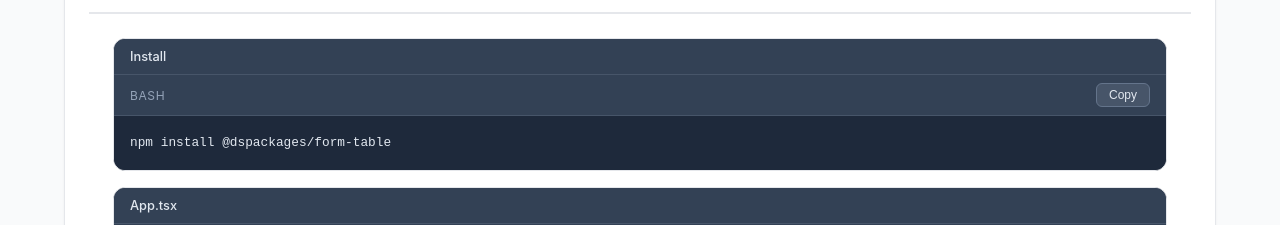
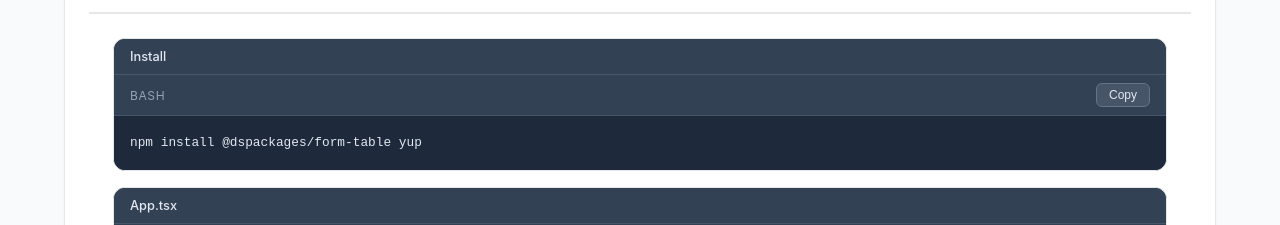
Before and after one commit to DidiProjects/form-table, a React (Vite) app in the folder example-app/: page / in a window 1280 px wide. Shown: the part 1180-1405 px from the top of the page. Built offline with nearby package versions, Linux system fonts and the light colour scheme; the HTML template or start-up script is replaced by a standard one.

Commit message:
fix: update install command to include yup dependency

```diff
--- a/example-app/src/components/KeyboardNav.tsx
+++ b/example-app/src/components/KeyboardNav.tsx
@@ -35,7 +35,7 @@ const features = [
   },
 ];
 
-const installCode = `npm install @dspackages/form-table`;
+const installCode = `npm install @dspackages/form-table yup`;
 
 const quickStartCode = `import {
   FormTableProvider,
```
